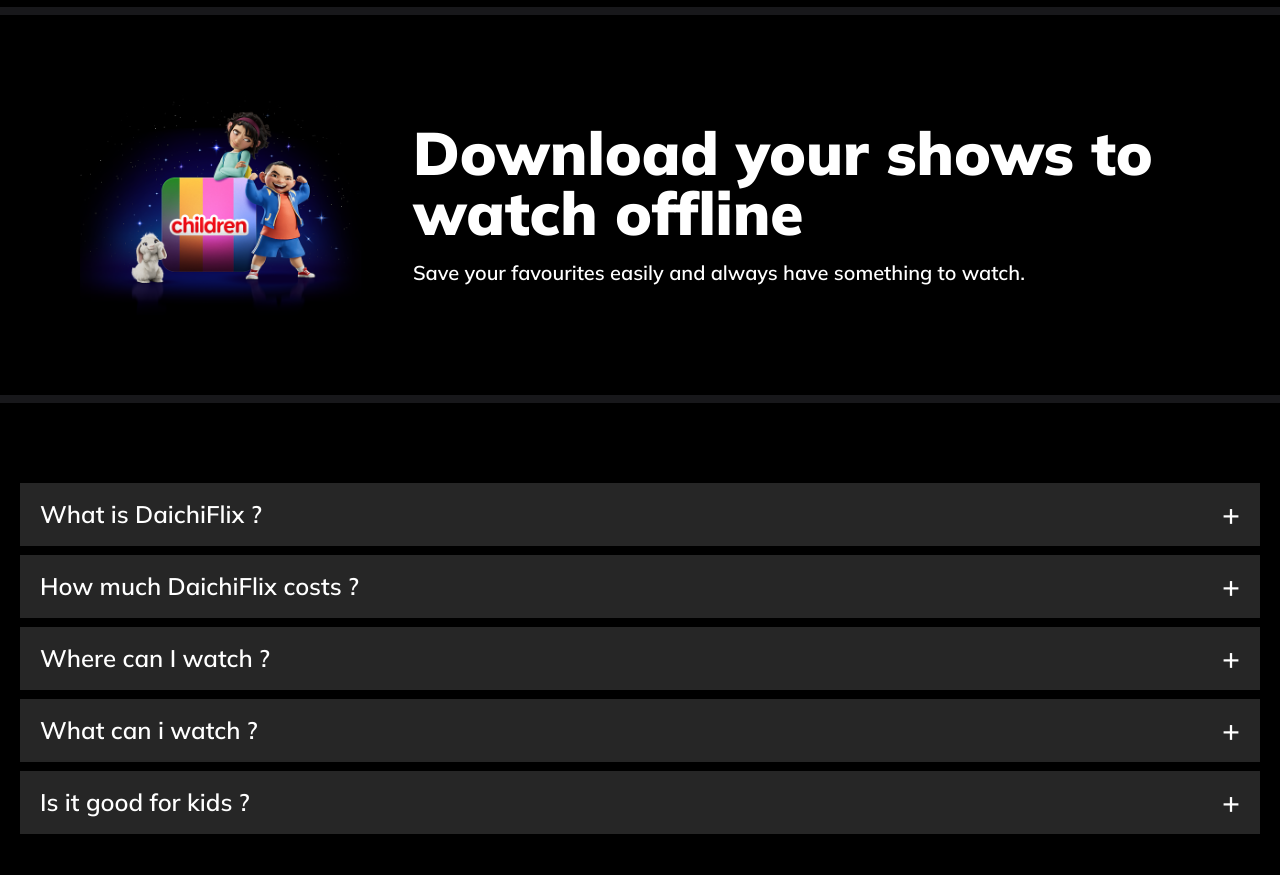
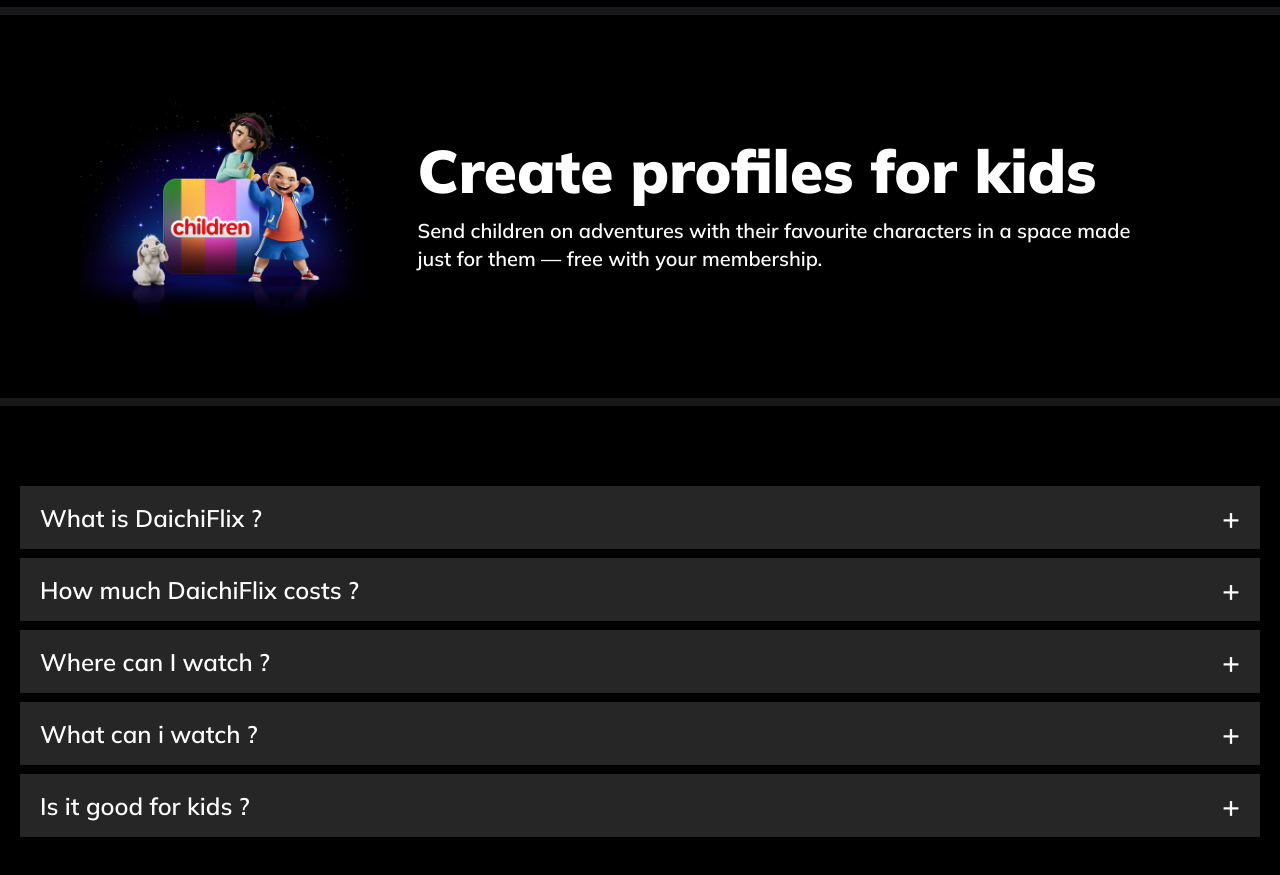
Before and after one commit to daichianoop/123123123123, a Next.js app: page / in a window 1280 px wide. Shown: the part 1920-2795 px from the top of the page. Built offline with nearby package versions, Linux system fonts and the light colour scheme.

Commit message:
Update page.js

```diff
--- a/src/app/page.js
+++ b/src/app/page.js
@@ -97,8 +97,8 @@
                 <Image src="/home4.png" alt={"my logo"} width={450} height={300}/>
               </div>
               <div className={"main-container-1 md:pr-10 lg:pr-10 xl:pr-10  w-auto"}>
-                <div className={"text-4xl xl:text-6xl lg:text-5xl md:text-5xl font-bold"}>Download your shows to watch offline</div>
-                <div className={"text-xl mt-4"}>Save your favourites easily and always have something to watch.
+                <div className={"text-4xl xl:text-6xl lg:text-5xl md:text-5xl font-bold"}>Create profiles for kids </div>
+                <div className={"text-xl mt-4"}>Send children on adventures with their favourite characters in a space made just for them — free with your membership.
                 </div>
               </div>
             </div>
```
